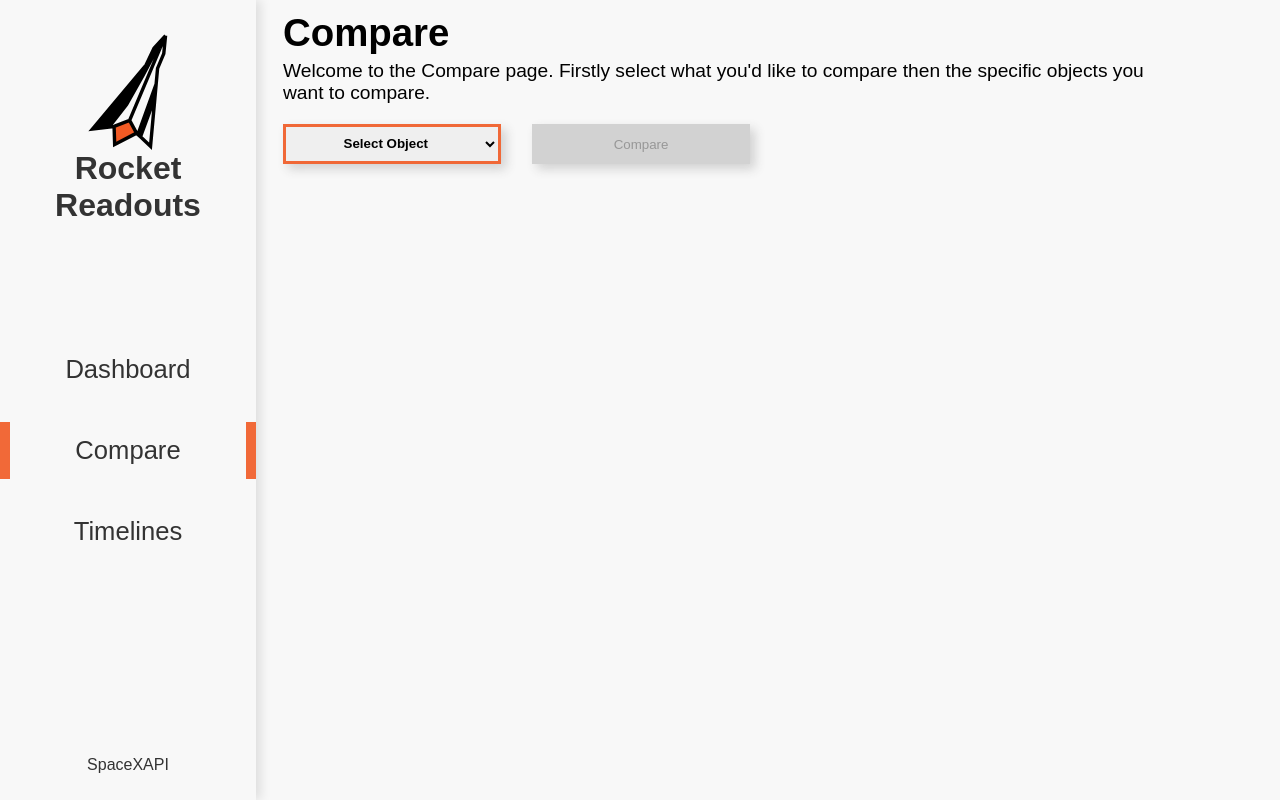
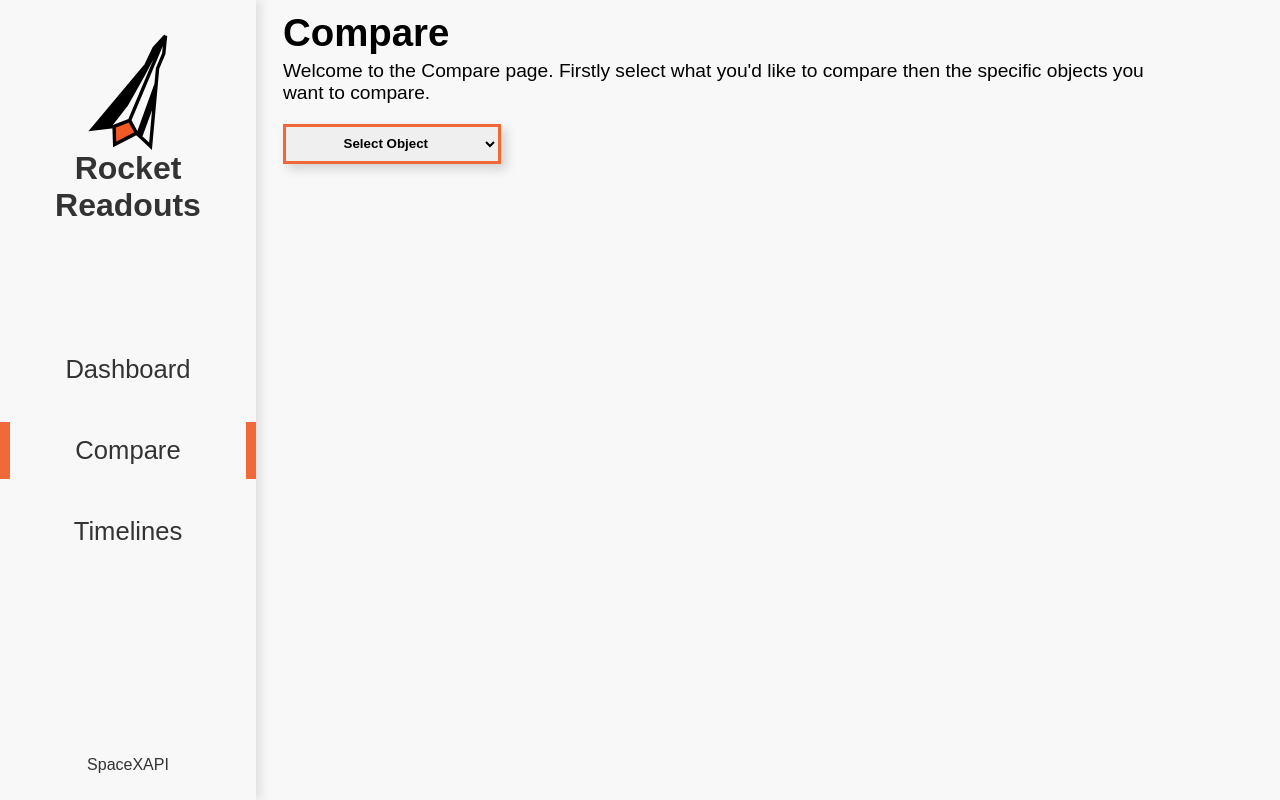
Before and after one commit to RP231013/DV200_S1T1Project, a React (Create React App) app in the folder rocketreads/: page /compare in a window 1280 px wide. Built offline with nearby package versions, Linux system fonts and the light colour scheme; a web font is replaced by a local one.

Commit message:
change compare to use external components

```diff
--- a/rocketreads/src/components/Compare.css
+++ b/rocketreads/src/components/Compare.css
@@ -53,6 +53,8 @@
     justify-content: center;
     box-shadow: 5px 5px 10px rgba(57, 57, 57, 0.2);
 
+    padding-bottom: 30px;
+
 }
 
 .compareSheet p {
--- a/rocketreads/src/components/Compare.js
+++ b/rocketreads/src/components/Compare.js
@@ -1,6 +1,6 @@
 import React, { useState, useEffect } from 'react';
 import Dropdown from './Dropdown';
-import ChartBlock from './ChartBlock';
+import RocketComparison from './RocketComparison';
 import axios from 'axios';
 
 const Compare = () => {
@@ -9,13 +9,7 @@ const Compare = () => {
   const [selectedObject1, setSelectedObject1] = useState('');
   const [selectedObject2, setSelectedObject2] = useState('');
 
-  const [rocketDetails, setRocketDetails] = useState({ rocket1: null, rocket2: null });
-  const [rocket1RadarData, setRocket1RadarData] = useState(null);
-  const [rocket2RadarData, setRocket2RadarData] = useState(null);
-  const [rocket1BarData, setRocket1BarData] = useState(null);
-  const [rocket2BarData, setRocket2BarData] = useState(null);
-  const [rocket1PolarData, setRocket1PolarData] = useState(null);
-  const [rocket2PolarData, setRocket2PolarData] = useState(null);
+
 
   const objectTypes = [
     { value: 'null', label: 'Select Object' },
@@ -49,147 +43,7 @@ const Compare = () => {
     setObjectOptions([]);
   };
 
-  const fetchAndCompareRockets = () => {
-    if (selectedType === 'rockets' && selectedObject1 && selectedObject2) {
-      Promise.all([
-        axios.get(`https://api.spacexdata.com/v4/rockets/${selectedObject1}`),
-        axios.get(`https://api.spacexdata.com/v4/rockets/${selectedObject2}`)
-      ])
-      .then(([response1, response2]) => {
-        const rocket1Details = response1.data;
-        const rocket2Details = response2.data;
-        setRocketDetails({ rocket1: rocket1Details, rocket2: rocket2Details });
 
-        // Radar chart data for Rocket 1
-        const rocket1RadarChartData = {
-          labels: ['Height (m)', 'Diameter (m)', 'Mass (kilo-tonne)'],
-          datasets: [
-            {
-              label: rocket1Details.name,
-              data: [
-                rocket1Details.height.meters,
-                rocket1Details.diameter.meters,
-                rocket1Details.mass.kg / 10000, // Convert kg to tonnes
-              ],
-              backgroundColor: 'rgba(255, 99, 132, 0.2)',
-              borderColor: 'rgba(255, 99, 132, 1)',
-            },
-          ],
-        };
-        setRocket1RadarData(rocket1RadarChartData);
-
-        // Radar chart data for Rocket 2
-        const rocket2RadarChartData = {
-          labels: ['Height (m)', 'Diameter (m)', 'Mass (kilo-tonne)'],
-          datasets: [
-            {
-              label: rocket2Details.name,
-              data: [
-                rocket2Details.height.meters,
-                rocket2Details.diameter.meters,
-                rocket2Details.mass.kg / 10000, // Convert kg to tonnes
-              ],
-              backgroundColor: 'rgba(54, 162, 235, 0.2)',
-              borderColor: 'rgba(54, 162, 235, 1)',
-            },
-          ],
-        };
-        setRocket2RadarData(rocket2RadarChartData);
-
-
-        // Bar chart data for Rocket 1
-        const rocket1BarChartData = {
-          labels: ['First Stage Sea-level Thrust', 'First Stage Vacuum Thrust', 'Second Stage Thrust'],
-          datasets: [{
-            label: rocket1Details.name + ' Thrust (kN)',
-            data: [
-              rocket1Details.first_stage.thrust_sea_level.kN,
-              rocket1Details.first_stage.thrust_vacuum.kN,
-              rocket1Details.second_stage.thrust.kN,
-            ],
-            backgroundColor: [
-              'rgba(255, 99, 132, 0.2)',
-              'rgba(54, 162, 235, 0.2)',
-              'rgba(255, 206, 86, 0.2)'
-            ],
-            borderColor: [
-              'rgba(255, 99, 132, 1)',
-              'rgba(54, 162, 235, 1)',
-              'rgba(255, 206, 86, 1)'
-            ],
-            borderWidth: 1
-          }]
-        };
-        setRocket1BarData(rocket1BarChartData);
-
-        // Bar chart data for Rocket 1
-        const rocket2BarChartData = {
-          labels: ['First Stage Sea-level Thrust', 'First Stage Vacuum Thrust', 'Second Stage Thrust'],
-          datasets: [{
-            label: rocket2Details.name + ' Thrust (kN)',
-            data: [
-              rocket2Details.first_stage.thrust_sea_level.kN,
-              rocket2Details.first_stage.thrust_vacuum.kN,
-              rocket2Details.second_stage.thrust.kN,
-            ],
-            backgroundColor: [
-              'rgba(255, 99, 132, 0.2)',
-              'rgba(54, 162, 235, 0.2)',
-              'rgba(255, 206, 86, 0.2)'
-            ],
-            borderColor: [
-              'rgba(255, 99, 132, 1)',
-              'rgba(54, 162, 235, 1)',
-              'rgba(255, 206, 86, 1)'
-            ],
-            borderWidth: 1
-          }]
-        };
-        setRocket2BarData(rocket2BarChartData);
-
-
-        const rocket1PayloadLabels = rocket1Details.payload_weights.map(p => p.name);
-        const rocket1PayloadWeights = rocket1Details.payload_weights.map(p => p.kg);
-
-        const rocket1PolarChartData = {
-          labels: rocket1PayloadLabels,
-          datasets: [{
-            label: rocket1Details.name + ' Payload Weights (kg)',
-            data: rocket1PayloadWeights,
-            backgroundColor: [
-              'rgba(255, 99, 132, 0.5)',
-              'rgba(54, 162, 235, 0.5)',
-              'rgba(255, 206, 86, 0.5)',
-
-            ]
-          }]
-        };
-        setRocket1PolarData(rocket1PolarChartData);
-
-        const rocket2PayloadLabels = rocket2Details.payload_weights.map(p => p.name);
-        const rocket2PayloadWeights = rocket2Details.payload_weights.map(p => p.kg);
-
-        const rocket2PolarChartData = {
-          labels: rocket2PayloadLabels,
-          datasets: [{
-            label: rocket2Details.name + ' Payload Weights (kg)',
-            data: rocket2PayloadWeights,
-            backgroundColor: [
-              'rgba(255, 99, 132, 0.5)',
-              'rgba(54, 162, 235, 0.5)',
-              'rgba(255, 206, 86, 0.5)',
-
-            ]
-          }]
-        };
-        setRocket2PolarData(rocket2PolarChartData);
-
-
-
-      })
-      .catch(error => console.error('Error fetching rocket details:', error));
-    }
-  };
 
   return (
     <div>
@@ -220,40 +74,13 @@ const Compare = () => {
         </>}
 
 
-        <button className='compareBtn' onClick={fetchAndCompareRockets} disabled={!selectedObject1 || !selectedObject2}>Compare</button>
-
-        {rocketDetails.rocket1 && (
-          <div className='compareSheet'>
-            <img src={rocketDetails.rocket1.flickr_images[0]} alt={rocketDetails.rocket1.name} style={{ width: '100%', height: '40vh' }} />
-            <h2>{rocketDetails.rocket1.name}</h2>
-            <p>{rocketDetails.rocket1.description}</p>
-            {rocket1RadarData && (
-              <ChartBlock chartType="radar" chartData={rocket1RadarData} />
-            )}
-            {rocket1BarData && (
-              <ChartBlock chartType="bar" chartData={rocket1BarData} />
-            )}
-            {rocket1PolarData && (
-              <ChartBlock chartType="polarArea" chartData={rocket1PolarData} />
-            )}
-          </div>
+        {selectedType && selectedObject1 && (
+          selectedType === 'rockets' && <RocketComparison rocketId={selectedObject1} />
+          // Add similar lines for other types
         )}
-
-        {rocketDetails.rocket2 && (
-          <div className='compareSheet'>
-            <img src={rocketDetails.rocket2.flickr_images[0]} alt={rocketDetails.rocket2.name} style={{ width: '100%', height: '40vh' }} />
-            <h2>{rocketDetails.rocket2.name}</h2>
-            <p>{rocketDetails.rocket2.description}</p>
-            {rocket2RadarData && (
-              <ChartBlock chartType="radar" chartData={rocket2RadarData} />
-            )}
-            {rocket2BarData && (
-              <ChartBlock chartType="bar" chartData={rocket2BarData} />
-            )}
-            {rocket2PolarData && (
-              <ChartBlock chartType="polarArea" chartData={rocket2PolarData} />
-            )}
-          </div>
+        {selectedType && selectedObject2 && (
+          selectedType === 'rockets' && <RocketComparison rocketId={selectedObject2} />
+          // Repeat for other types
         )}
 
 
--- /dev/null
+++ b/rocketreads/src/components/RocketComparison.js
@@ -0,0 +1,96 @@
+import React, { useState, useEffect } from 'react';
+import ChartBlock from './ChartBlock';
+import axios from 'axios';
+
+const RocketComparison = ({ rocketId }) => {
+  const [rocketDetails, setRocketDetails] = useState(null);
+  const [radarData, setRadarData] = useState({});
+  const [barData, setBarData] = useState({});
+  const [polarData, setPolarData] = useState({});
+
+  useEffect(() => {
+    if (rocketId) {
+      axios.get(`https://api.spacexdata.com/v4/rockets/${rocketId}`)
+        .then(response => {
+          const details = response.data;
+          setRocketDetails(details);
+
+          // Prepare radar chart data
+          setRadarData({
+            labels: ['Height (m)', 'Diameter (m)', 'Mass (tonne)'],
+            datasets: [{
+              label: details.name,
+              data: [details.height.meters, details.diameter.meters, details.mass.kg / 1000],
+              backgroundColor: 'rgba(255, 99, 132, 0.5)',
+              borderColor: 'rgba(255, 99, 132, 1)',
+            }],
+          });
+
+
+          setBarData({
+            labels: ['First Stage Sea-level Thrust', 'First Stage Vacuum Thrust', 'Second Stage Thrust'],
+            datasets: [{
+              label: details.name + ' Thrust (kN)',
+              data: [
+                details.first_stage.thrust_sea_level.kN,
+                details.first_stage.thrust_vacuum.kN,
+                details.second_stage.thrust.kN,
+              ],
+              backgroundColor: [
+                'rgba(255, 159, 64, 0.5)',
+                'rgba(75, 192, 192, 0.5)',
+                'rgba(153, 102, 255, 0.5)',
+              ],
+              borderColor: [
+                'rgba(255, 159, 64, 1)',
+                'rgba(75, 192, 192, 1)',
+                'rgba(153, 102, 255, 1)',
+              ],
+              borderWidth: 1,
+            }],
+          });
+
+          // Prepare polar area chart data
+          const payloadWeights = details.payload_weights.map(p => p.kg);
+          const payloadNames = details.payload_weights.map(p => p.name);
+          setPolarData({
+            labels: payloadNames,
+            datasets: [{
+              label: details.name + ' Payload Weights (kg)',
+              data: payloadWeights,
+              backgroundColor: [
+                'rgba(255, 99, 132, 0.5)',
+                'rgba(54, 162, 235, 0.5)',
+                'rgba(255, 206, 86, 0.5)',
+                // Add more colors as needed
+              ],
+            }],
+          });
+        })
+        .catch(error => console.error('Fetching rocket details failed:', error));
+    }
+  }, [rocketId]);
+
+  return (
+    <div className="compareSheet">
+      {rocketDetails && (
+        <>
+          <img src={rocketDetails.flickr_images[0]} alt={rocketDetails.name} style={{ width: '100%', height: '38vh' }} />
+          <h2>{rocketDetails.name}</h2>
+          <p>{rocketDetails.description}</p>
+          {radarData.labels && (
+            <ChartBlock chartType="radar" chartData={radarData} />
+          )}
+          {barData.labels && (
+            <ChartBlock chartType="bar" chartData={barData} />
+          )}
+          {polarData.labels && (
+            <ChartBlock chartType="polarArea" chartData={polarData} />
+          )}
+        </>
+      )}
+    </div>
+  );
+};
+
+export default RocketComparison;
```
Also changed, not shown: rocketreads/src/components/RocketComparison.css (added).
